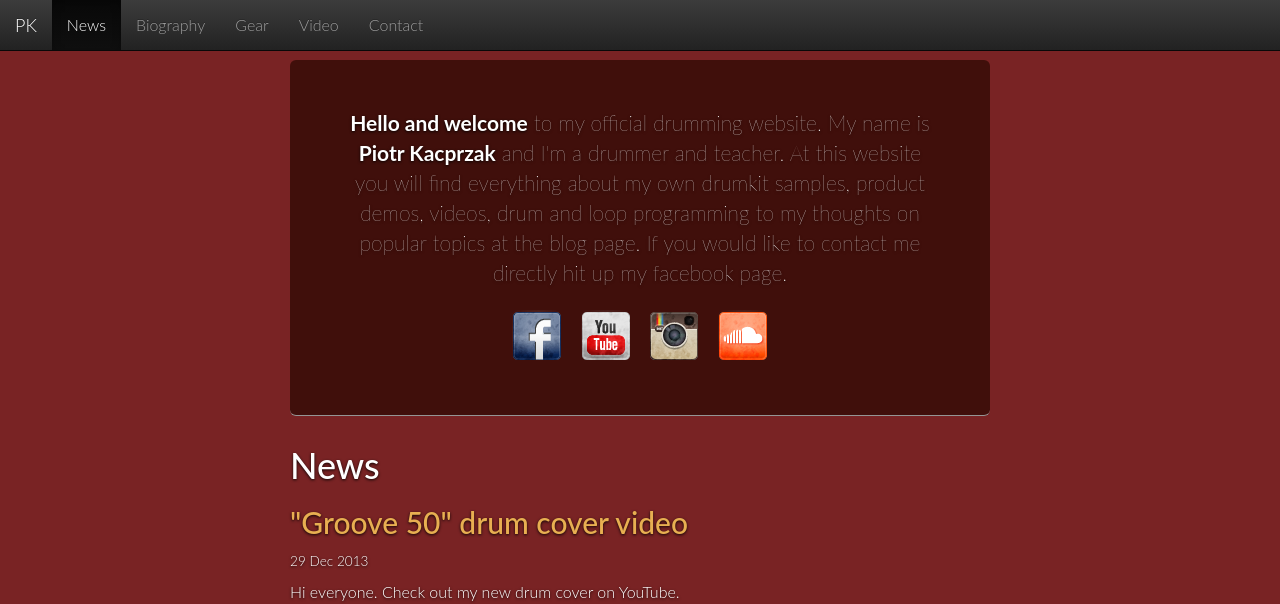
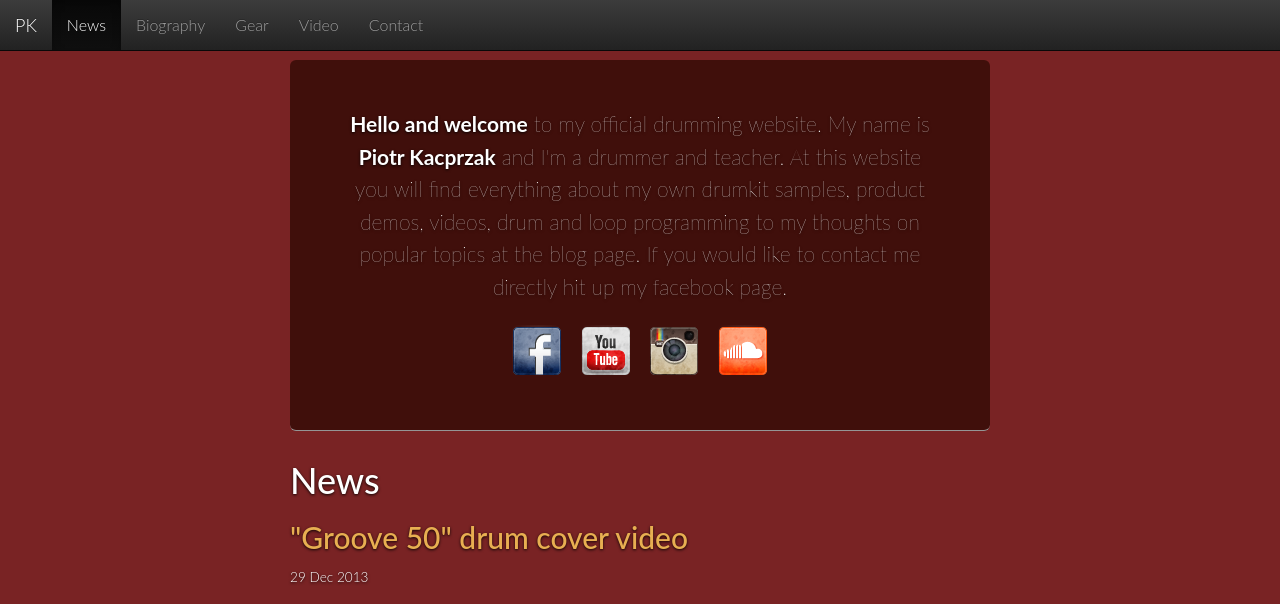
Before and after one commit to piotrkacprzak/piotrkacprzak.github.io, a Jekyll site: the page built from index.html, in a window 1280 px wide and 1400 px high. Shown: the top 604 px of the window. Built offline with Jekyll 4.4.1, drawn with Linux system fonts in a browser that asks for light colours; nearby versions of some CDN libraries; Markdown is read by kramdown in place of the engine named in the settings.

Commit message:
Line height set to 1.55

```diff
--- a/css/main.css
+++ b/css/main.css
@@ -11,6 +11,7 @@ body {
     font-family: Lato,'Helvetica Neue',Helvetica,Arial,sans-serif;
     font-weight: 300;
     font-size: 16px;
+    line-height: 1.55;
     color: rgb(255, 255, 255);
     text-shadow: 0px 1px 3px rgba(0, 0, 0, 0.9);
 }
```
